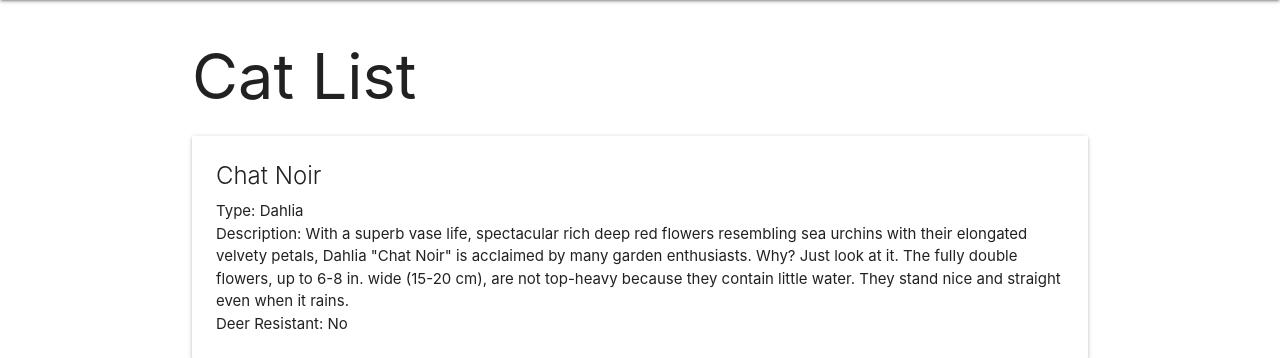
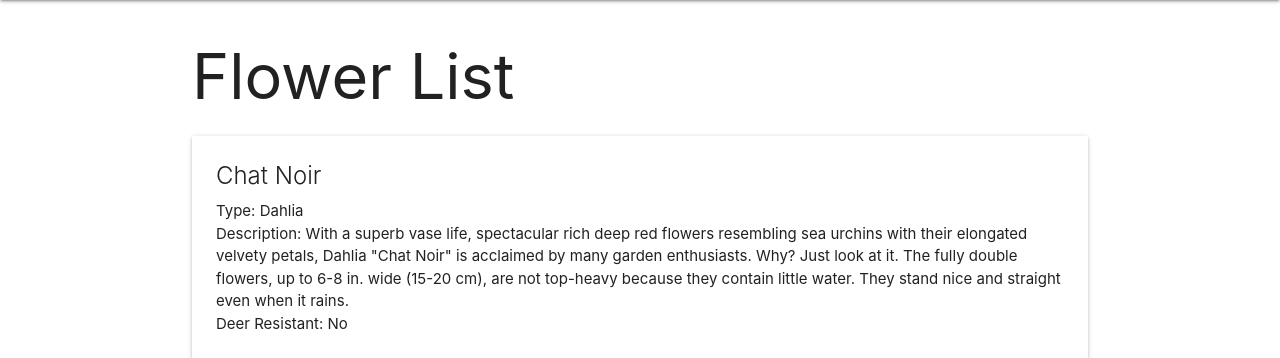
Before and after one commit to SaidNivek/flowercollector, a Django app: page /flowers/ in a window 1280 px wide. Shown: the part 64-422 px from the top of the page. Run offline with Django 4.2, Linux system fonts and the light colour scheme.

Commit message:
Fix heading on index page

```diff
--- a/main_app/templates/flowers/index.html
+++ b/main_app/templates/flowers/index.html
@@ -1,7 +1,7 @@
 {% extends 'base.html' %}
 {% block content %}
 
-<h1>Cat List</h1>
+<h1>Flower List</h1>
 
 {% for flower in flowers %}
   <div class="card">
```
